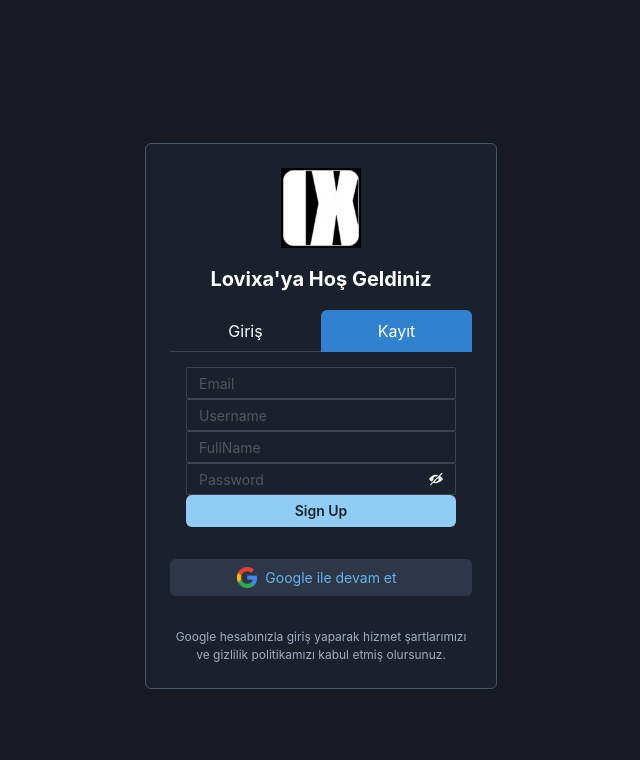
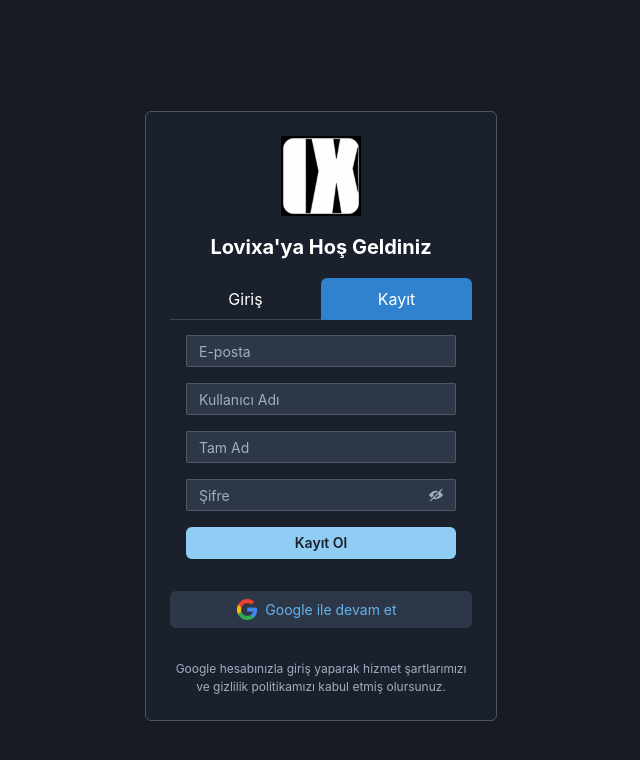
Before and after one commit to mustafakarabacak-bot/lovixa, a React (Vite) app: page /auth in a window 1280 px wide. Both pictures are taken after a click on the tab "Kayıt". Shown: the top 760 px of the page, without its empty margins (319-959 px from the left). Built offline with nearby package versions, Linux system fonts and the light colour scheme; no server answers.

Commit message:
Update Signup.jsx

```diff
--- a/src/components/AuthForm/Signup.jsx
+++ b/src/components/AuthForm/Signup.jsx
@@ -1,12 +1,5 @@
 import { ViewIcon, ViewOffIcon } from "@chakra-ui/icons";
-import {
-  Alert,
-  AlertIcon,
-  Button,
-  Input,
-  InputGroup,
-  InputRightElement,
-} from "@chakra-ui/react";
+import { Alert, AlertIcon, Button, Input, InputGroup, InputRightElement, VStack } from "@chakra-ui/react";
 import { useState } from "react";
 import useSignUpWithEmailAndPassword from "../../hooks/useSignUpWithEmailAndPassword";
 
@@ -19,69 +12,81 @@
   });
   const [showPassword, setShowPassword] = useState(false);
   const { loading, error, signup } = useSignUpWithEmailAndPassword();
+
   return (
-    <>
+    <VStack spacing={4}>
       <Input
-        placeholder="Email"
-        fontSize={14}
+        placeholder="E-posta"
+        fontSize={{ base: 12, md: 14 }}
         type="email"
+        size="sm"
         value={inputs.email}
-        size={"sm"}
         onChange={(e) => setInputs({ ...inputs, email: e.target.value })}
+        bg="gray.700"
+        color="white"
+        _placeholder={{ color: "gray.400" }}
       />
       <Input
-        placeholder="Username"
-        fontSize={14}
+        placeholder="Kullanıcı Adı"
+        fontSize={{ base: 12, md: 14 }}
         type="text"
-        size={"sm"}
+        size="sm"
         value={inputs.username}
         onChange={(e) => setInputs({ ...inputs, username: e.target.value })}
+        bg="gray.700"
+        color="white"
+        _placeholder={{ color: "gray.400" }}
       />
       <Input
-        placeholder="FullName"
-        fontSize={14}
+        placeholder="Tam Ad"
+        fontSize={{ base: 12, md: 14 }}
         type="text"
-        size={"sm"}
+        size="sm"
         value={inputs.fullName}
         onChange={(e) => setInputs({ ...inputs, fullName: e.target.value })}
+        bg="gray.700"
+        color="white"
+        _placeholder={{ color: "gray.400" }}
       />
       <InputGroup>
         <Input
-          placeholder="Password"
-          fontSize={14}
+          placeholder="Şifre"
+          fontSize={{ base: 12, md: 14 }}
           type={showPassword ? "text" : "password"}
           value={inputs.password}
-          size={"sm"}
+          size="sm"
           onChange={(e) => setInputs({ ...inputs, password: e.target.value })}
+          bg="gray.700"
+          color="white"
+          _placeholder={{ color: "gray.400" }}
         />
-        <InputRightElement h={"full"}>
+        <InputRightElement h="full">
           <Button
-            variant={"ghost"}
-            size={"sm"}
+            variant="ghost"
+            size="sm"
             onClick={() => setShowPassword(!showPassword)}
           >
-            {showPassword ? <ViewIcon /> : <ViewOffIcon />}
+            {showPassword ? <ViewIcon color="gray.400" /> : <ViewOffIcon color="gray.400" />}
           </Button>
         </InputRightElement>
       </InputGroup>
-
       {error && (
-        <Alert status="error" fontSize={13} p={2} borderRadius={4}>
+        <Alert status="error" fontSize={{ base: 12, md: 13 }} p={2} borderRadius="md">
           <AlertIcon fontSize={12} />
           {error.message}
         </Alert>
       )}
       <Button
-        w={"full"}
+        w="full"
         colorScheme="blue"
-        size={"sm"}
-        fontSize={14}
+        size="sm"
+        fontSize={{ base: 12, md: 14 }}
         isLoading={loading}
         onClick={() => signup(inputs)}
       >
-        Sign Up
+        Kayıt Ol
       </Button>
-    </>
+    </VStack>
   );
 };
 
```
